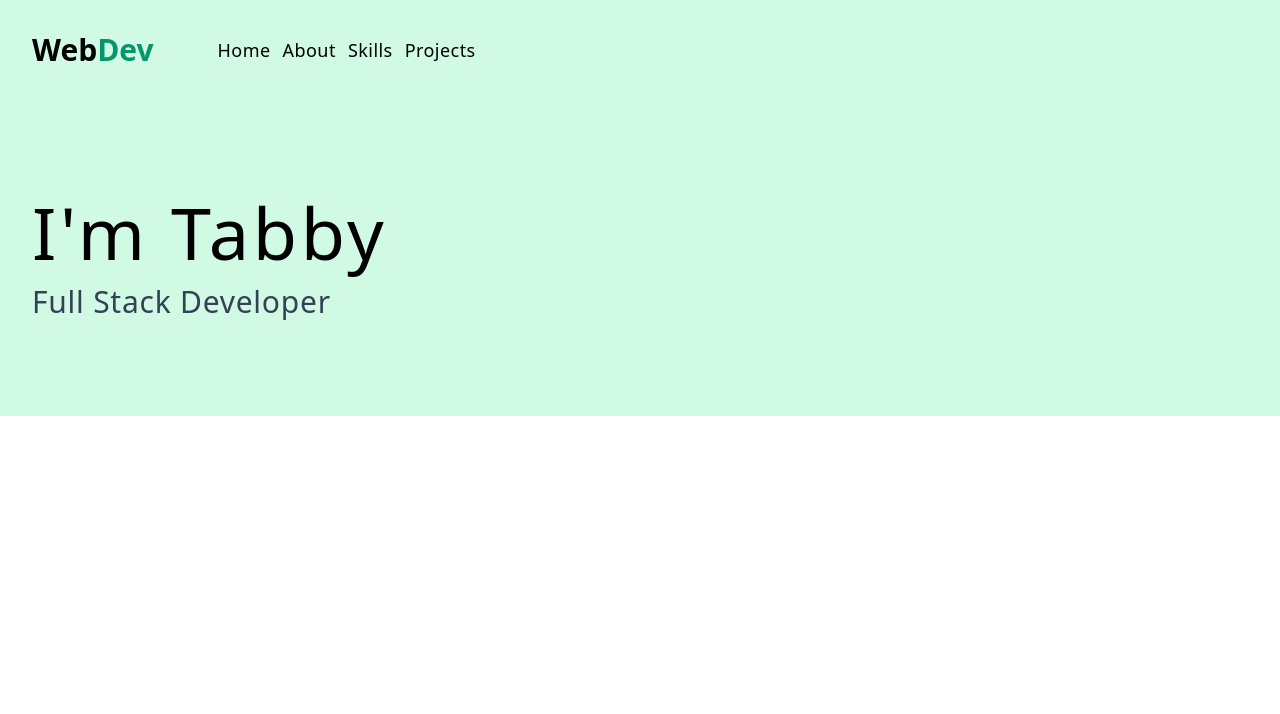
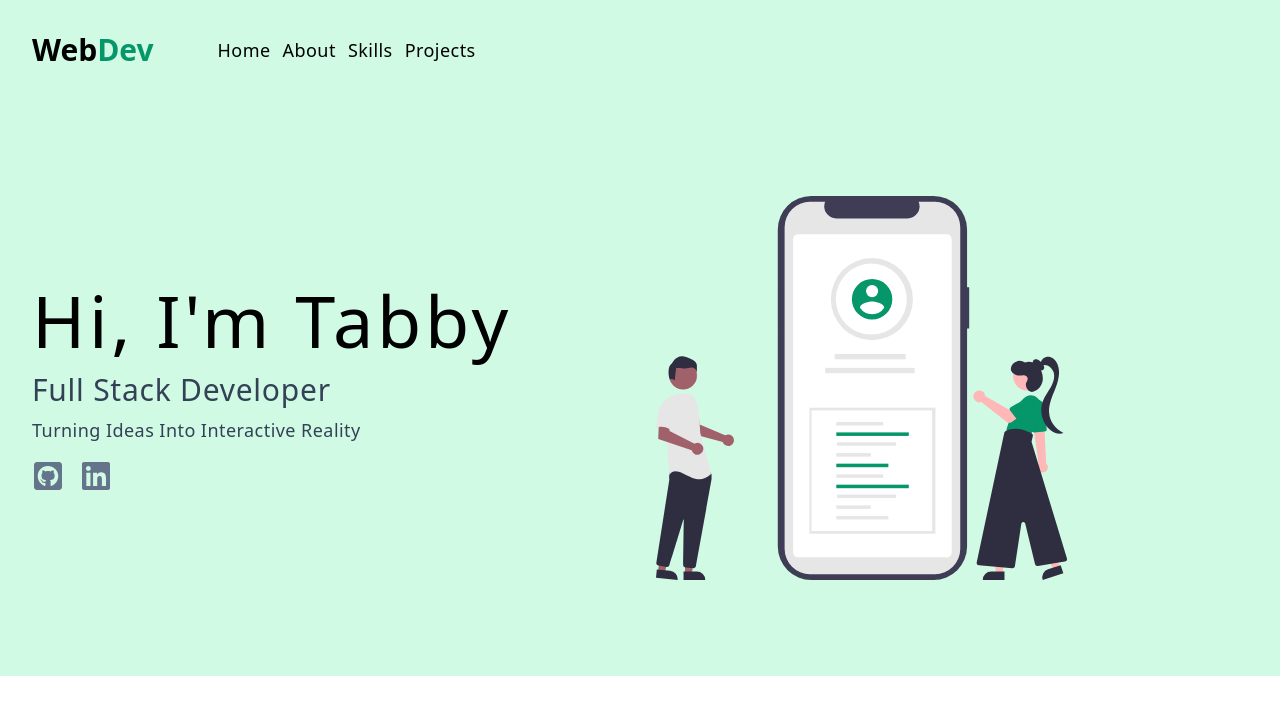
Before and after one commit to tabby-lab/Tabby-Garcia-Portfolio, a React (Vite) app: page / in a window 1280 px wide. Shown: the top 714 px of the page. Built offline with nearby package versions, Linux system fonts and the light colour scheme.

Commit message:
added social links and image in hero

```diff
--- a/src/components/Hero.jsx
+++ b/src/components/Hero.jsx
@@ -8,10 +8,25 @@ const Hero = () => {
     <div className='bg-emerald-100 py-24'>
       <div className='mx-auto max-w-7xl px-8 grid md:grid-cols-2 items-center gap-8'>
         <article>
-          <h1 className='text-7xl fornt-bold tracking-wider'>I'm Tabby</h1>
+          <h1 className='text-7xl fornt-bold tracking-wider'> Hi, I'm Tabby</h1>
           <p className='mt-4 text-3xl text-slate-700 capitalize tracking-wide'>
             Full Stack Developer
           </p>
+          <p className='mt-2 text-lg text-slate-700 capitalize tracking-wide'>
+            turning ideas into interactive reality
+          </p>
+          <div className='flex gap-x-4 mt-4'>
+            <a href='https://github.com/tabby-lab'>
+              <FaGithubSquare className='h-8 w-8 text-slate-500 hover:text-black duration-300' />
+            </a>
+            <a href='https://www.linkedin.com/in/tabby-garcia-01164a144/'>
+              <FaLinkedin className='h-8 w-8 text-slate-500 hover:text-black duration-300' />
+            </a>
+          </div>
+        </article>
+
+        <article className='hidden md:block '>
+          <img src={heroImg} className='h-80 lg:h-96' />
         </article>
       </div>
     </div>
```
